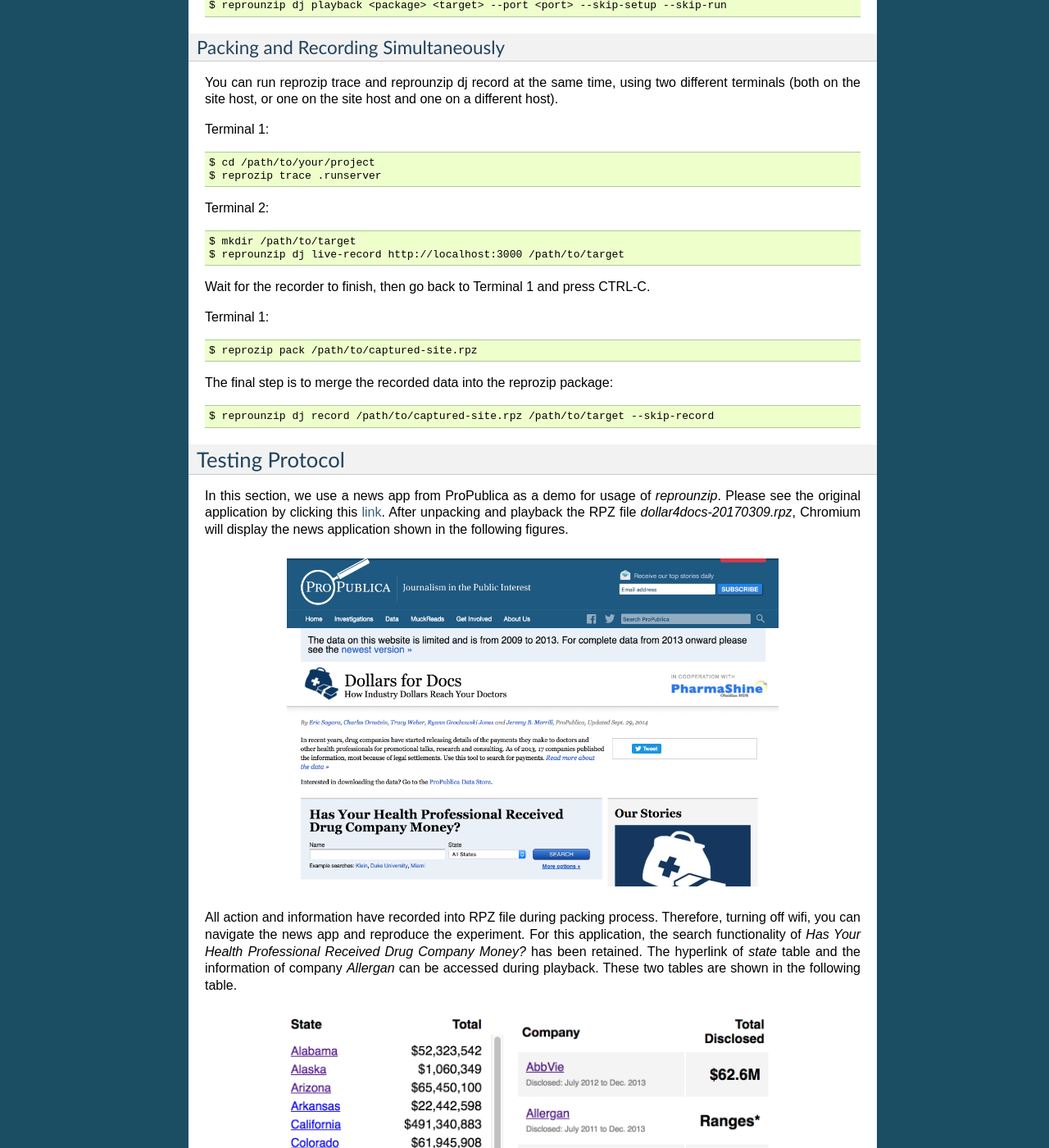
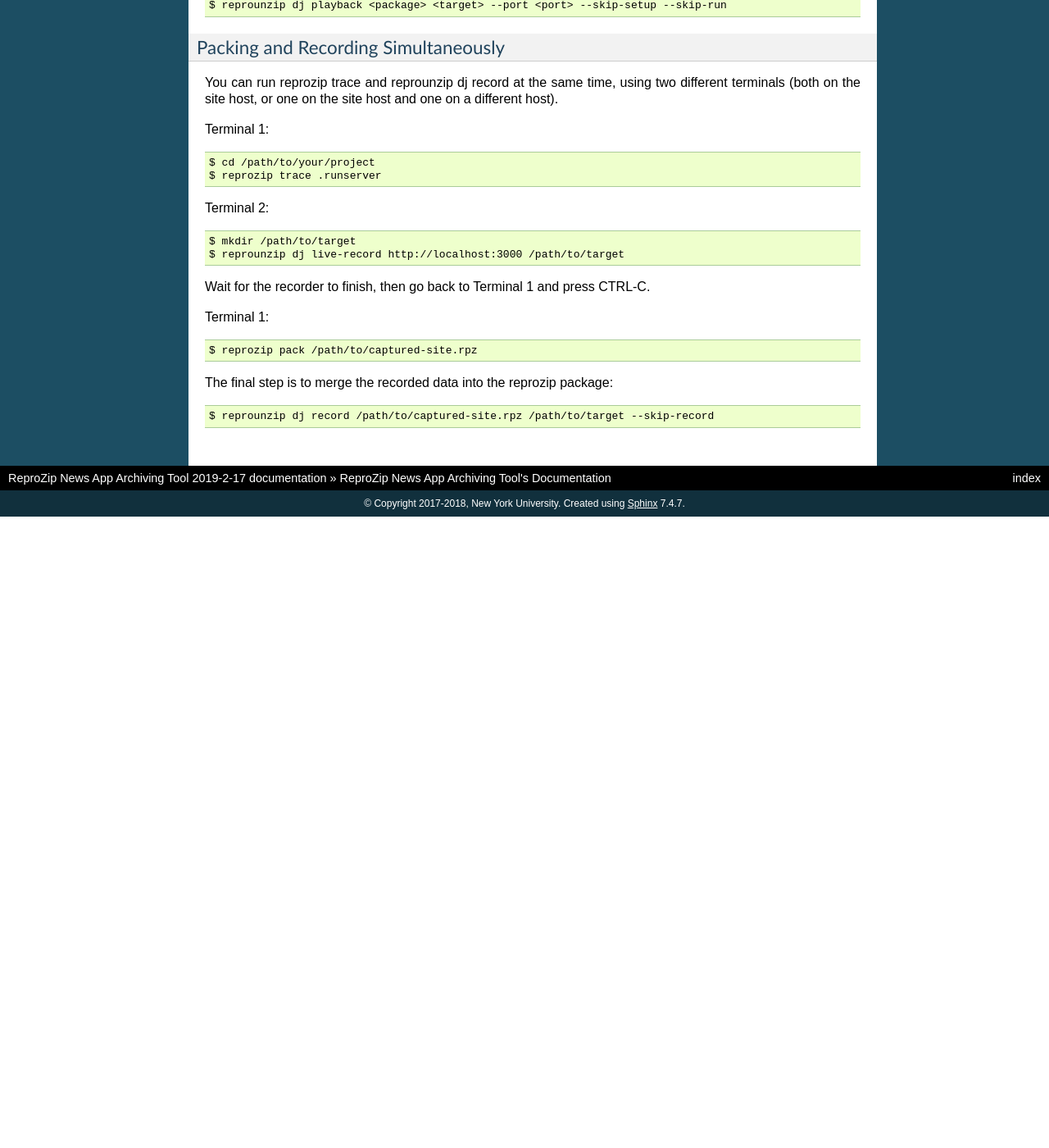
Before and after one commit to reprozip-news-apps/reprozip-web, a Sphinx documentation site: the page built from docs/index.rst, in a window 1280 px wide and 1400 px high, scrolled down 2242 px. Shown: the whole window at 82% size. Built offline with Sphinx 7.4.7, drawn with Linux system fonts in a browser that asks for light colours; after the commit the page ends 2872 px from its top, so only the background shows below that.

Commit message:
removed testing protocal section

```diff
--- a/docs/index.rst
+++ b/docs/index.rst
@@ -130,36 +130,5 @@
 
   $ reprounzip dj record /path/to/captured-site.rpz /path/to/target --skip-record
 
-
-================
-Testing Protocol
-================
-
-In this section, we use a news app from ProPublica as a demo for usage of `reprounzip`.
-Please see the original application by clicking this
-`link <https://projects.propublica.org/docdollars/>`_. After unpacking and playback the RPZ file
-`dollar4docs-20170309.rpz`, Chromium will display the news application shown in the following figures.
-
-.. figure:: _static/ui1.png
-	:target: _static/ui1.png
-	:height: 800px
-	:width: 1200px
-	:scale: 50 %
-	:align: center
-
-All action and information have recorded into RPZ file during packing process. Therefore,
-turning off wifi, you can navigate the news app and reproduce the experiment. For this application,
-the search functionality of `Has Your Health Professional Received Drug Company Money?` has been
-retained. The hyperlink of `state` table and the information of company `Allergan` can be accessed
-during playback. These two tables are shown in the following table.
-
-.. figure:: _static/ui2.png
-	:target: _static/ui2.png
-	:height: 1200px
-	:width: 1200px
-	:scale: 50 %
-	:align: center
-
-
 .. toctree::
    :maxdepth: 2
```
Also changed, not shown: docs/images/ui1.png (deleted).
